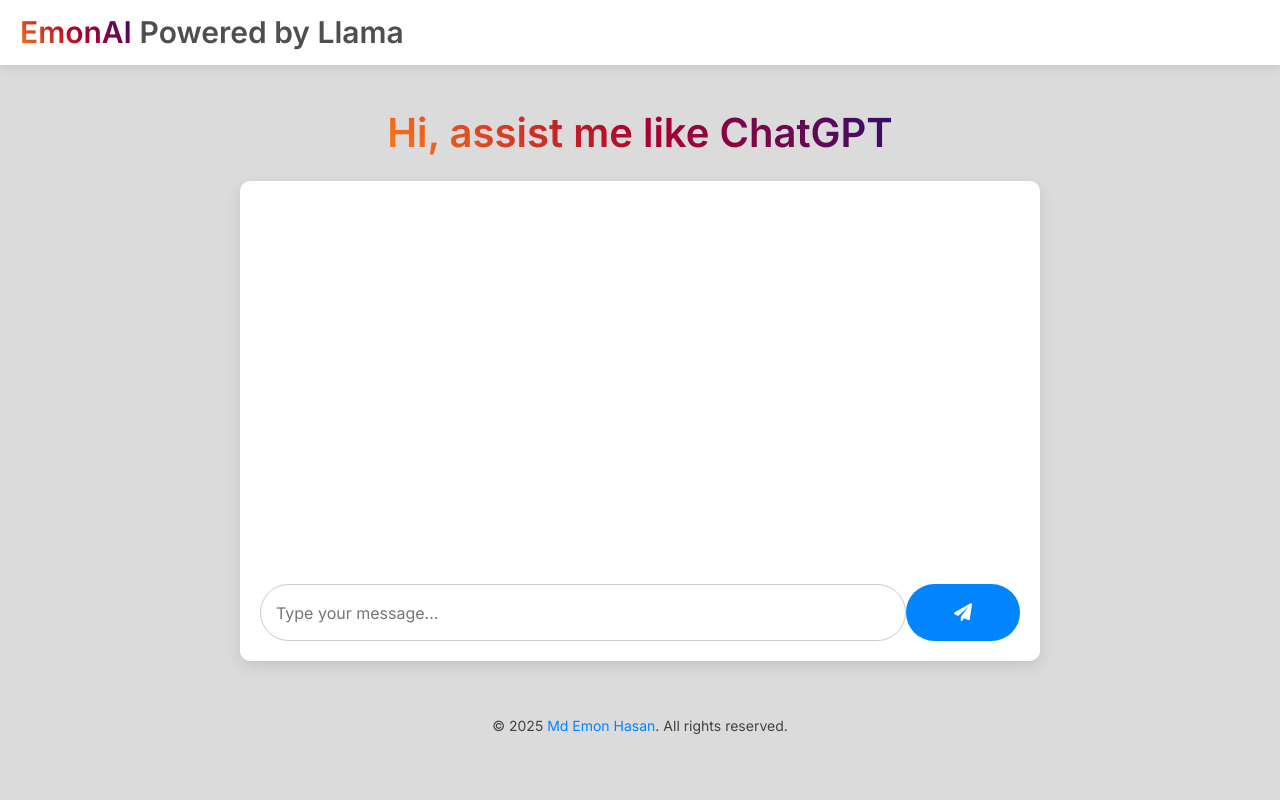
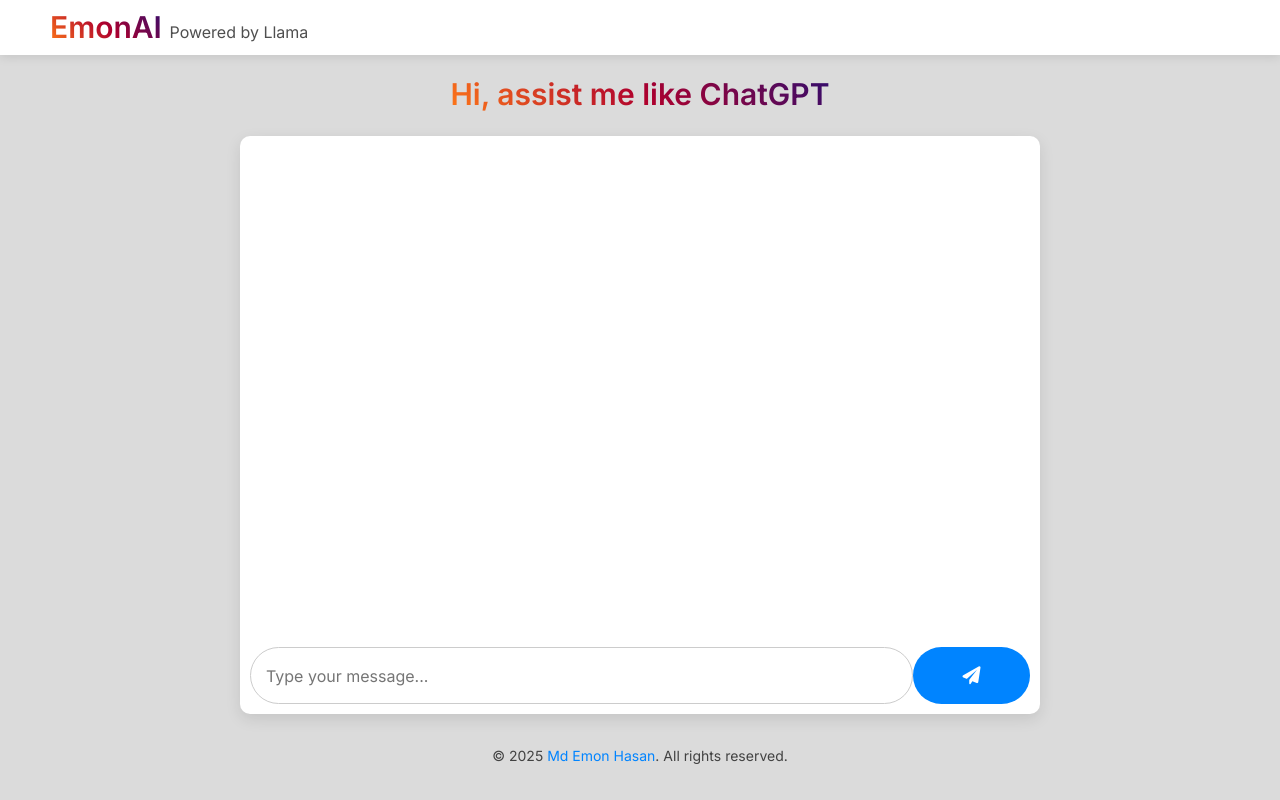
Before and after one commit to Md-Emon-Hasan/Ai-assistant-with-Llama-using-GROQ, a Flask app: page / in a window 1280 px wide. Run offline with Flask 3, Linux system fonts and the light colour scheme.

Commit message:
Update styles.css

```diff
--- a/static/css/styles.css
+++ b/static/css/styles.css
@@ -10,7 +10,7 @@
 /* Navbar */
 .navbar {
     background-color: #fff;
-    padding: 5px 20px;
+    padding: 0px 50px;
     box-shadow: 0 2px 10px rgba(0, 0, 0, 0.1);
 }
 
@@ -18,14 +18,23 @@
     font-size: 30px;
     font-weight: 600;
     color: #4f4f4f;
+    display: inline;
 }
 
 /* Gradient Text for Navbar */
 .gradient-text {
+    font-size: 30px;
     background: linear-gradient(45deg, #ff7a18, #af002d, #320d6d);
     -webkit-background-clip: text;
     color: transparent;
     font-weight: 600;
+    /* padding: 0; */
+    /* margin: 0; */
+}
+
+span{
+    font-size: 16px;
+    font-weight: normal;
 }
 
 /* Main Container */
@@ -34,8 +43,8 @@
     justify-content: center;
     align-items: center;
     flex-direction: column;
-    height: 80vh;
-    padding: 20px;
+    height: 85vh;
+    padding: 0px;
 }
 
 /* Chatbox Container */
@@ -46,10 +55,10 @@
     background-color: #fff;
     border-radius: 10px;
     box-shadow: 0 5px 15px rgba(0, 0, 0, 0.1);
-    padding: 20px;
+    padding: 10px;
     display: flex;
     flex-direction: column;
-    height: 80%;
+    height: 85%;
     overflow: hidden;
     box-sizing: border-box;
 }
@@ -106,6 +115,7 @@
 /* User Input Box */
 .input-box {
     width: 85%;
+    /* height: 20px; */
     padding: 15px;
     font-size: 16px;
     border: 1px solid #ccc;
```
